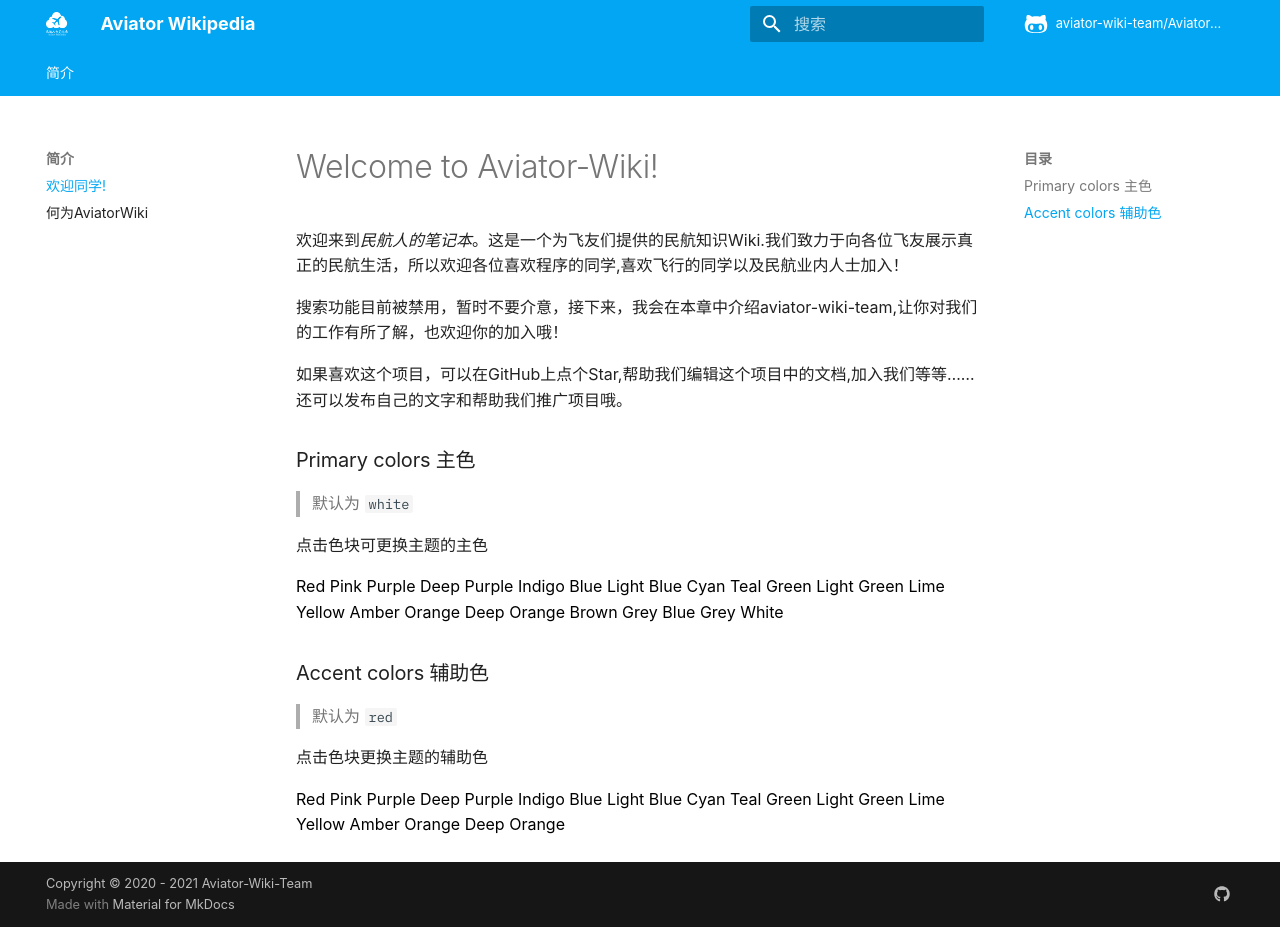
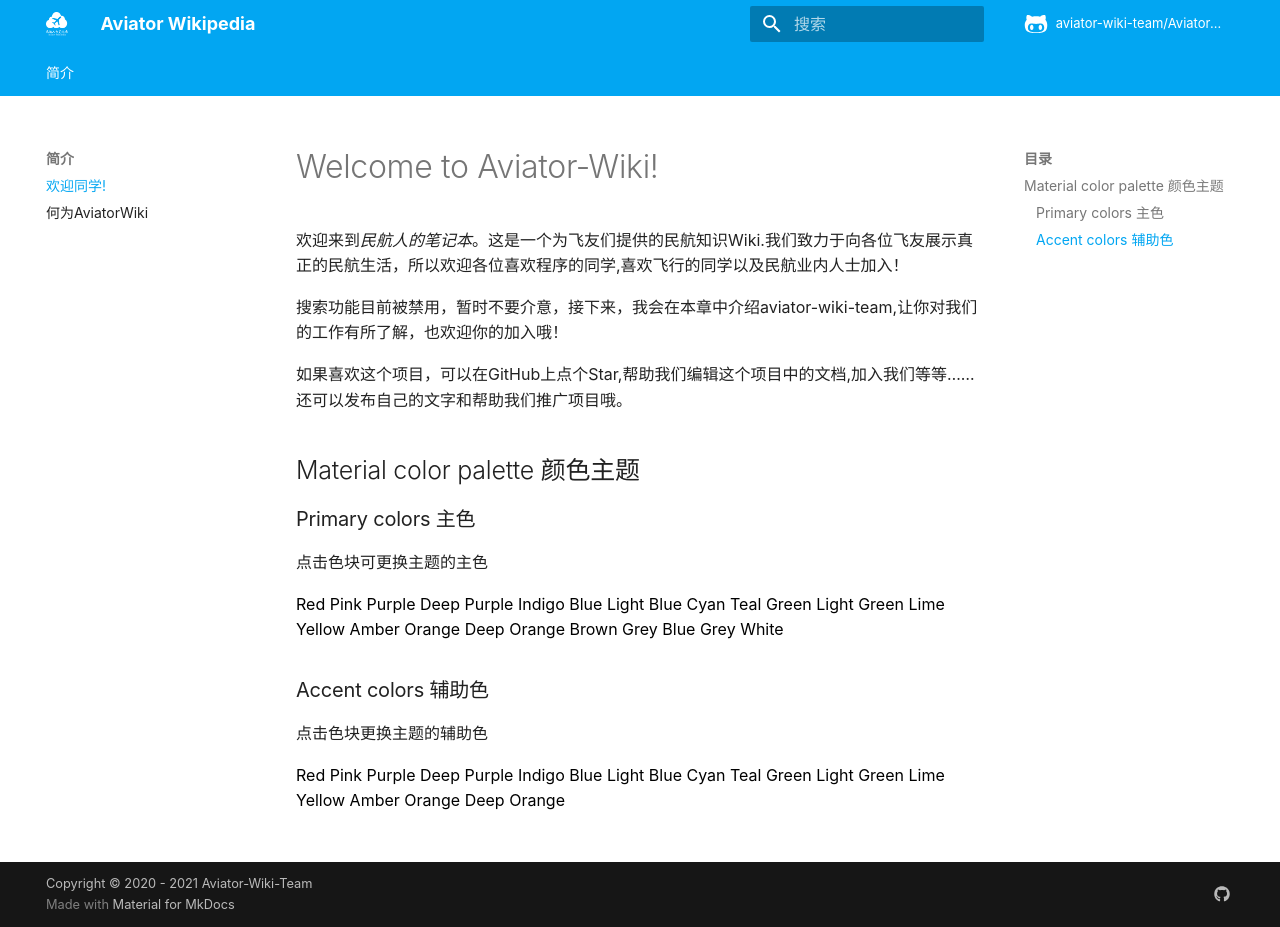
Before and after one commit to aviator-wiki-team/Aviator-Wiki, an MkDocs documentation site: the page built from docs/index.md, in a window 1280 px wide and 927 px high. Built offline with MkDocs 1.6.1 and Material for MkDocs 9.7.7, drawn with Linux system fonts in a browser that asks for light colours; some web fonts are replaced; comment, search, counter and statistics services are not loaded.

Commit message:
Update index.md

```diff
--- a/docs/index.md
+++ b/docs/index.md
@@ -6,9 +6,9 @@
 
 如果喜欢这个项目，可以在GitHub上点个Star,帮助我们编辑这个项目中的文档,加入我们等等……还可以发布自己的文字和帮助我们推广项目哦。
 
+## Material color palette 颜色主题
+
 ### Primary colors 主色
-
-> 默认为 `white`
 
 点击色块可更换主题的主色
 
@@ -47,8 +47,6 @@
 
 ### Accent colors 辅助色
 
-> 默认为 `red`
-
 点击色块更换主题的辅助色
 
 <div id="color-button">
```
